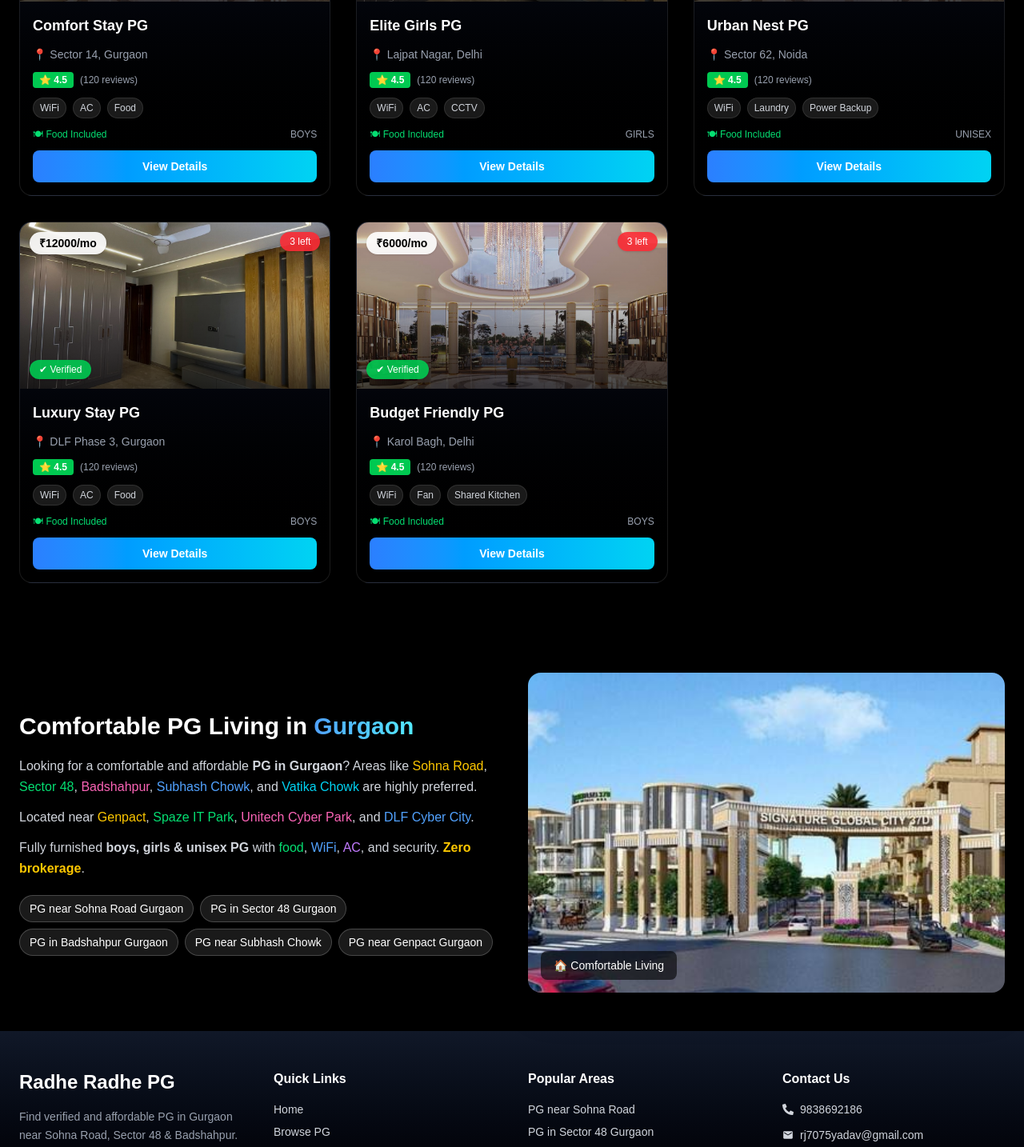
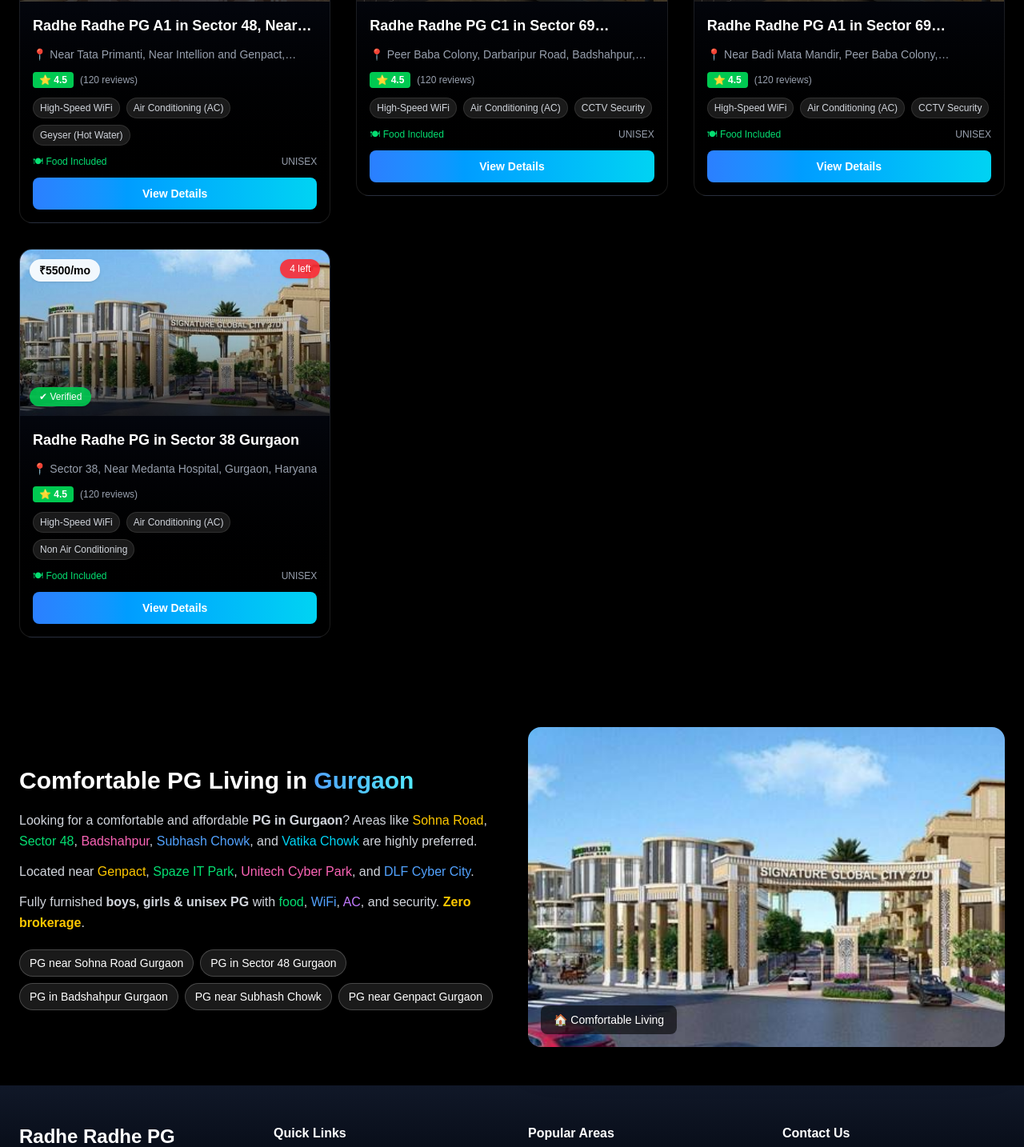
Before and after one commit to rj7075/RadheRadhe, a Next.js app in the folder client/: page /pg in a window 1280 px wide. Shown: the part 980-2414 px from the top of the page at 80% size. Built offline with nearby package versions, Linux system fonts and the light colour scheme.

Commit message:
files updated

```diff
--- a/client/src/common/About.jsx
+++ b/client/src/common/About.jsx
@@ -134,7 +134,7 @@ export default function AboutContent() {
         <p className="mt-8 text-sm text-gray-400">
           Managed by{" "}
           <span className="text-white font-medium">
-            Rao Ranjeet Yadav
+            Anil Bhaiya & Hemraj
           </span>{" "}
           — Trusted PG Owner in Gurgaon
         </p>
--- a/client/src/common/Contact.jsx
+++ b/client/src/common/Contact.jsx
@@ -65,8 +65,10 @@ export default function Contact() {
         </h1>
 
         <p className="text-gray-300 mt-4 max-w-2xl mx-auto text-sm md:text-lg">
-          Looking for the best <strong>PG in Gurgaon</strong> near Sohna Road,
-          Sector 48, or Badshahpur? Contact us directly and get instant PG options.
+  Looking for the best <strong>PG in Gurgaon</strong> across top locations like Sohna Road,
+  Sector 38, Sector 48, Sector 69 Badshahpur, Subhash Chowk, and Huda City Centre,
+  with easy access to nearby landmarks such as Medanta Hospital, Omaxe Gurgaon Mall, and major corporate hubs?
+  Contact us directly and get instant PG options.
 </p>
 
         <p className="text-sm text-gray-400 mt-3">
@@ -78,7 +80,7 @@ export default function Contact() {
       <section className="px-4 md:px-10 grid sm:grid-cols-2 md:grid-cols-3 gap-6 text-center py-10">
 
         <a
-          href="https://wa.me/919838692186"
+          href="https://wa.me/918930353588"
           className="bg-white/5 border border-white/10 backdrop-blur-lg p-6 rounded-2xl hover:shadow-2xl transition hover:-translate-y-1"
         >
           <FaWhatsapp className="text-green-400 text-3xl mx-auto mb-3" />
@@ -89,7 +91,7 @@ export default function Contact() {
         </a>
 
         <a
-          href="tel:9838692186"
+          href="tel:8930353588"
           className="bg-white/5 border border-white/10 backdrop-blur-lg p-6 rounded-2xl hover:shadow-2xl transition hover:-translate-y-1"
         >
           <FaPhoneAlt className="text-blue-400 text-3xl mx-auto mb-3" />
@@ -100,7 +102,7 @@ export default function Contact() {
         </a>
 
         <a
-          href="mailto:rj7075yadav@gmail.com"
+          href="mailto:radheradhepg54321@gmail.com"
           className="bg-white/5 border border-white/10 backdrop-blur-lg p-6 rounded-2xl hover:shadow-2xl transition hover:-translate-y-1"
         >
           <MdEmail className="text-red-400 text-3xl mx-auto mb-3" />
@@ -198,10 +200,10 @@ export default function Contact() {
   </h2>
 
  <p className="text-gray-300 text-sm md:text-base mb-6">
-      Contact us to find the best <strong>PG in Gurgaon</strong> near
-      Sohna Road, Badshahpur, Sector 48, Subhash Chowk, and Genpact.
-      We offer direct owner PG with zero brokerage and modern amenities
-      like food, WiFi, AC rooms, and security.
+  Contact us to find the best <strong>PG in Gurgaon</strong> across prime locations like
+  Sohna Road, Sector 38, Sector 48, Sector 69 Badshahpur, Subhash Chowk, and Huda City Centre,
+  with easy access to nearby landmarks such as Medanta Hospital, Omaxe Gurgaon Mall, and major corporate hubs like Genpact.
+  We offer direct owner PG with zero brokerage and modern amenities like food, WiFi, AC rooms, and security.
 </p>
 
   <h3 className="text-2xl md:text-4xl font-bold">
@@ -212,13 +214,46 @@ export default function Contact() {
     Chat with us instantly and get the best options
   </p>
 
+  {/* Buttons */}
+  <div className="flex flex-col md:flex-row gap-4 justify-center mt-6">
+
+    {/* WhatsApp 1 */}
     <a
-      href="https://wa.me/919838692186"
-      className="inline-flex items-center gap-2 bg-white text-green-600 px-8 py-3 rounded-full mt-6 font-semibold shadow-lg hover:scale-105 transition"
+      href="https://wa.me/918930353588"
+      target="_blank"
+      className="inline-flex items-center justify-center gap-2 bg-white text-green-600 px-6 py-3 rounded-full font-semibold shadow-lg hover:scale-105 transition"
     >
       <FaWhatsapp />
-      Chat on WhatsApp
+      WhatsApp 1
     </a>
+
+    {/* WhatsApp 2 */}
+    <a
+      href="https://wa.me/917297031771"
+      target="_blank"
+      className="inline-flex items-center justify-center gap-2 bg-white text-green-600 px-6 py-3 rounded-full font-semibold shadow-lg hover:scale-105 transition"
+    >
+      <FaWhatsapp />
+      WhatsApp 2
+    </a>
+
+    {/* Call 1 */}
+    <a
+      href="tel:8930353588"
+      className="inline-flex items-center justify-center gap-2 bg-green-600 text-white px-6 py-3 rounded-full font-semibold shadow-lg hover:scale-105 transition"
+    >
+      📞 Call 1
+    </a>
+
+    {/* Call 2 */}
+    <a
+      href="tel:7297031771"
+      className="inline-flex items-center justify-center gap-2 bg-green-600 text-white px-6 py-3 rounded-full font-semibold shadow-lg hover:scale-105 transition"
+    >
+      📞 Call 2
+    </a>
+
+  </div>
 
 </div>
 
--- a/client/src/common/Footer.jsx
+++ b/client/src/common/Footer.jsx
@@ -17,9 +17,8 @@ export default function Footer() {
             Radhe Radhe PG
           </h2>
           <p className="mt-4 text-sm leading-relaxed text-gray-400">
-            Find verified and affordable PG in Gurgaon near Sohna Road, Sector 48
-            & Badshahpur. Comfortable stays for boys, girls & working professionals
-            with zero brokerage.
+Find verified and affordable PG in Gurgaon across prime locations like Sector 38, Sector 48, Sector 69 Badshahpur, Sohna Road, Subhash Chowk, Huda City Centre, and near Medanta Hospital. Comfortable stays for boys, girls & working professionals with modern amenities and zero brokerage.
+
           </p>
         </div>
 
@@ -52,15 +51,21 @@ export default function Footer() {
           <div className="space-y-3 text-sm">
             <p className="flex items-center gap-2">
               <FaPhoneAlt />
-              <a href="tel:9838692186" className="hover:text-white">
-                9838692186
+              <a href="tel:8930353588" className="hover:text-white">
+                8930353588
+              </a>
+            </p>
+            <p className="flex items-center gap-2">
+              <FaPhoneAlt />
+              <a href="tel:7297031771" className="hover:text-white">
+                7297031771
               </a>
             </p>
 
             <p className="flex items-center gap-2">
               <MdEmail />
               <a href="mailto:rj7075yadav@gmail.com" className="hover:text-white">
-                rj7075yadav@gmail.com
+                radheradhepg54321@gmail.com
               </a>
             </p>
 
@@ -78,7 +83,7 @@ export default function Footer() {
 
       {/* 🔻 BOTTOM BAR */}
       <div className="border-t border-gray-800 text-center py-5 text-sm text-gray-400">
-        © {new Date().getFullYear()} Rao Ranjeet Yadav. All rights reserved.
+        © {new Date().getFullYear()} Radhe Radhe PG. All rights reserved.
       </div>
     </footer>
   );
--- a/client/src/components/CTASection.jsx
+++ b/client/src/components/CTASection.jsx
@@ -25,22 +25,41 @@ export default function CTASection() {
 
         {/* Subtext */}
         <p className="mt-4 text-gray-300 text-sm sm:text-base">
-          Stay directly with owner near{" "}
+          Stay directly with owner across top locations like{" "}
           <span className="text-blue-400">Sohna Road</span>,{" "}
-          <span className="text-green-400">Sector 48</span> &{" "}
-          <span className="text-yellow-400">Genpact</span>.
+          <span className="text-green-400">Sector 38</span>,{" "}
+          <span className="text-yellow-400">Sector 48</span>,{" "}
+          <span className="text-pink-400">Sector 69 Badshahpur</span>,{" "}
+          <span className="text-cyan-400">Subhash Chowk</span>, and near{" "}
+          <span className="text-indigo-400">Medanta Hospital</span> &{" "}
+          <span className="text-orange-400">Genpact</span>.
           No brokerage • Verified rooms • Instant booking.
         </p>
 
-        {/* 🔥 CTA BUTTON */}
-        <a
-          href="https://wa.me/919838692186"
-          target="_blank"
-          className="inline-flex items-center justify-center gap-3 mt-7 w-full sm:w-auto bg-green-500 hover:bg-green-600 text-white px-6 sm:px-8 py-3 rounded-full text-sm sm:text-lg font-semibold shadow-xl hover:scale-105 transition"
-        >
-          <FaWhatsapp className="text-xl" />
-          Chat on WhatsApp
-        </a>
+        {/* 🔥 CTA BUTTONS */}
+        <div className="flex flex-col sm:flex-row gap-4 justify-center mt-7">
+
+          {/* WhatsApp 1 */}
+          <a
+            href="https://wa.me/918930353588"
+            target="_blank"
+            className="inline-flex items-center justify-center gap-3 w-full sm:w-auto bg-green-500 hover:bg-green-600 text-white px-6 sm:px-8 py-3 rounded-full text-sm sm:text-lg font-semibold shadow-xl hover:scale-105 transition"
+          >
+            <FaWhatsapp className="text-xl" />
+            Chat on WhatsApp 1
+          </a>
+
+          {/* WhatsApp 2 */}
+          <a
+            href="https://wa.me/917297031771"
+            target="_blank"
+            className="inline-flex items-center justify-center gap-3 w-full sm:w-auto bg-green-500 hover:bg-green-600 text-white px-6 sm:px-8 py-3 rounded-full text-sm sm:text-lg font-semibold shadow-xl hover:scale-105 transition"
+          >
+            <FaWhatsapp className="text-xl" />
+            Chat on WhatsApp 2
+          </a>
+
+        </div>
 
         {/* Trust Line */}
         <p className="text-xs text-gray-400 mt-4">
--- a/client/src/components/WhyUs.jsx
+++ b/client/src/components/WhyUs.jsx
@@ -71,7 +71,7 @@ export default function WhyUs() {
 
         {/* 🔥 Trust Line */}
         <p className="mt-10 text-sm text-gray-400">
-          Managed by <span className="text-white font-medium">Rao Ranjeet Yadav</span> • Trusted PG Owner in Gurgaon
+          Managed by <span className="text-white font-medium">Anil Bhaiya & Hemraj</span> • Trusted PG Owner in Gurgaon
         </p>
 
       </div>
--- a/client/src/data/pgs.json
+++ b/client/src/data/pgs.json
@@ -1,107 +1,249 @@
 [
   {
   "id": 1,
-    "name": "Comfort Stay PG",
-    "slug": "comfort-stay-pg-gurgaon",
+  "name": "Radhe Radhe PG A1 in Sector 48, Near Sector 72 Gurgaon",
+  "slug": "radhe-radhe-pg-a1-sector-48-gurgaon",
   "city": "Gurgaon",
-    "address": "Sector 14, Gurgaon",
-    "price": 8000,
-    "gender": "boys",
-    "amenities": ["WiFi", "AC", "Food", "Laundry"],
+  "address": "Near Tata Primanti, Near Intellion and Genpact, Sector 48, Near Sector 72 Gurgaon, Haryana",
+  "price": 7000,
+  "gender": "unisex",
+  "amenities": [
+    "High-Speed WiFi",
+    "Air Conditioning (AC)",
+    "Geyser (Hot Water)",
+    "Fully Furnished Rooms",
+    "Bed with Mattress",
+    "Wardrobe (Almirah)",
+    "Washing Machine",
+    "RO Water Purifier",
+    "Refrigerator",
+    "Bike Parking",
+    "Car Parking",
+    "CCTV Security",
+    "24/7 Power Backup",
+    "Lift Facility",
+    "Daily Housekeeping",
+    "Attached Bathroom",
+    "Shared Kitchen Access",
+    "3-Time Meals (Breakfast, Lunch, Dinner)"
+  ],
   "latitude": 28.4595,
   "longitude": 77.0266,
-    "images": ["/img1.jpg", "/img2.jpg","/img3.jpg","/img4.jpg"],
-    "description": "Fully furnished PG with AC, WiFi & meals included.",
-    "phone": "9876543210",
+  "images": [
+    "/img1.jpg",
+    "/img2.jpg",
+    "/img3.jpg",
+    "/img4.jpg"
+  ],
+  "description": "Radhe Radhe PG in Sector 48 Gurgaon offers fully furnished rooms for boys with modern amenities like AC, high-speed WiFi, attached bathrooms, and 3-time meals. The property includes CCTV security, power backup, daily cleaning, and parking facilities. Located near major markets, metro stations, and hospitals, this PG is ideal for students and working professionals seeking affordable and comfortable accommodation in Gurgaon.",
+  "phone1": "7297031771",
+  "phone2":"8930353588",
   "rating": 4.5,
   "reviews": 120,
   "availableBeds": 3,
   "deposit": 2000,
   "foodIncluded": true,
-    "nearby": ["Metro Station", "Market", "Hospital"]
+  "nearby": [
+    "Tata Housing Primanti",
+    "Near Genpact",
+    "Near JMD",
+    "Near Vatika Chowk",
+    "Near Subash Chowk",
+    "Near Spinny",
+    "Near Intellion Edge Gurgaon",
+    "Tatvam Vilas",
+    "Bestech Business Tower",
+    "Huda City Centre Metro Station",
+    "Local Market & Grocery Stores",
+    "Hospitals & Clinics",
+    "Schools & Coaching Centers",
+    "Restaurants & Cafes"
+  ]
 },
   {
   "id": 2,
-    "name": "Elite Girls PG",
-    "slug": "elite-girls-pg-delhi",
-    "city": "Delhi",
-    "address": "Lajpat Nagar, Delhi",
-    "price": 9500,
-    "gender": "girls",
-    "amenities": ["WiFi", "AC", "CCTV", "Food"],
+  "name": "Radhe Radhe PG C1 in Sector 69 Badshahpur Gurgaon",
+  "slug": "radhe-radhe-pg-sector-69-badshahpur-gurgaon",
+  "city": "Gurgaon",
+  "address": "Peer Baba Colony, Darbaripur Road, Badshahpur, Sector 69, Gurgaon, Haryana",
+  "price": 6500,
+  "gender": "unisex",
+  "amenities": [
+    "High-Speed WiFi",
+    "Air Conditioning (AC)",
+    "CCTV Security",
+    "24/7 Power Backup",
+    "Geyser (Hot Water)",
+    "Fully Furnished Rooms",
+    "Bed with Mattress",
+    "Wardrobe (Almirah)",
+    "Washing Machine",
+    "RO Water Purifier",
+    "Refrigerator",
+    "Bike Parking",
+    "Car Parking",
+    "Daily Housekeeping",
+    "Attached Bathroom",
+    "Shared Kitchen Access",
+    "3-Time Meals (Breakfast, Lunch, Dinner)"
+  ],
   "latitude": 28.5672,
   "longitude": 77.2433,
-    "images": ["/img5.jpg", "/img6.jpg","/img7.jpg","/img8.jpg"],
-    "description": "Safe and secure girls PG with CCTV and meals.",
-    "phone": "9812345678",
+  "images": [
+    "/img5.jpg",
+    "/img6.jpg",
+    "/img7.jpg",
+    "/img8.jpg"
+  ],
+  "description": "Radhe Radhe PG C1 in Sector 69 Badshahpur Gurgaon offers affordable and fully furnished accommodation for boys and girls. Located on Darbaripur Road near Peer Baba Colony and Kabaddi Ground, this PG provides modern amenities like AC rooms, high-speed WiFi, CCTV security, power backup, and 3-time meals. Ideal for students and working professionals, the property is well-connected to Sohna Road, major corporate hubs, markets, hospitals, and public transport.",
+  "phone2":"8930353588",
+  "phone1": "7297031771",
   "rating": 4.5,
   "reviews": 120,
   "availableBeds": 3,
   "deposit": 2000,
   "foodIncluded": true,
-    "nearby": ["Metro Station", "Market", "Hospital"]
+  "nearby": [
+    "Badshahpur Market",
+    "Tulip Chowk",
+    "Sohna Road",
+    "Near Genpact",
+    "Near JMD",
+    "Near Vatika Chowk",
+    "Near Subash Chowk",
+    "Near Spinny",
+    "Omaxe Gurgaon Mall",
+    "Vatika Business Park",
+    "Medanta Medicity Hospital",
+    "Subhash Chowk",
+    "Kabaddi Ground Darbaripur",
+    "Local Grocery Stores & ATMs",
+    "Schools & Coaching Institutes"
+  ]
 },
   {
   "id": 3,
-    "name": "Urban Nest PG",
-    "slug": "urban-nest-pg-noida",
-    "city": "Noida",
-    "address": "Sector 62, Noida",
-    "price": 7000,
+  "name": "Radhe Radhe PG A1 in Sector 69 Badshahpur Gurgaon",
+  "slug": "radhe-radhe-pg-a1-sector-69-badshahpur-darbaripur-road-gurgaon",
+  "city": "Gurgaon",
+  "address": "Near Badi Mata Mandir, Peer Baba Colony, Darbaripur Road, Badshahpur, Sector 69, Gurgaon, Haryana",
+  "price": 6500,
   "gender": "unisex",
-    "amenities": ["WiFi", "Laundry", "Power Backup"],
-    "latitude": 28.6280,
-    "longitude": 77.3649,
-    "images": ["/img1.jpg", "/img2.jpg","/img3.jpg","/img4.jpg"],
-    "description": "Affordable PG near IT offices with all basic amenities.",
-    "phone": "9898989898",
+  "amenities": [
+    "High-Speed WiFi",
+    "Air Conditioning (AC)",
+    "CCTV Security",
+    "24/7 Power Backup",
+    "Geyser (Hot Water)",
+    "Fully Furnished Rooms",
+    "Bed with Mattress",
+    "Wardrobe (Almirah)",
+    "Washing Machine",
+    "RO Water Purifier",
+    "Refrigerator",
+    "Bike Parking",
+    "Car Parking",
+    "Lift Facility",
+    "Daily Housekeeping",
+    "Attached Bathroom",
+    "Shared Kitchen Access",
+    "3-Time Meals (Breakfast, Lunch, Dinner)"
+  ],
+  "latitude": 28.5672,
+  "longitude": 77.2433,
+  "images": [
+    "/img5.jpg",
+    "/img6.jpg",
+    "/img7.jpg",
+    "/img8.jpg"
+  ],
+  "description": "Radhe Radhe PG A1 in Sector 69 Badshahpur Gurgaon offers affordable and fully furnished PG accommodation for boys and girls near Badi Mata Mandir on Darbaripur Road. This unisex PG features AC rooms, high-speed WiFi, CCTV security, 24/7 power backup, attached bathrooms, and 3-time meals. Ideal for students and working professionals, the property is well-connected to Sohna Road, Subhash Chowk, and major business hubs, with easy access to markets, hospitals, and public transport.",
+  "phone1":"8930353588",
+  "phone2": "7297031771",
   "rating": 4.5,
   "reviews": 120,
   "availableBeds": 3,
   "deposit": 2000,
   "foodIncluded": true,
-    "nearby": ["Metro Station", "Market", "Hospital"]
+  "nearby": [
+    "Badi Mata Mandir",
+    "Badshahpur Market",
+    "Sohna Road",
+    "Tulip Chowk",
+    "Near Airia Mall",
+    "Near Genpact",
+    "Near JMD",
+    "Near Vatika Chowk",
+    "Near Subash Chowk",
+    "Near Spinny",
+    "Omaxe Gurgaon Mall",
+    "Vatika Business Park",
+    "Medanta Medicity Hospital",
+    "Subhash Chowk",
+    "Kabaddi Ground Darbaripur",
+    "Local Grocery Stores & ATMs",
+    "Schools & Coaching Institutes",
+    "Restaurants & Cafes"
+  ]
 },
   {
   "id": 4,
-    "name": "Luxury Stay PG",
-    "slug": "luxury-stay-pg-gurgaon",
+  "name": "Radhe Radhe PG in Sector 38 Gurgaon",
+  "slug": "radhe-radhe-pg-sector-38-gurgaon",
   "city": "Gurgaon",
-    "address": "DLF Phase 3, Gurgaon",
-    "price": 12000,
-    "gender": "boys",
-    "amenities": ["WiFi", "AC", "Food", "Gym", "Housekeeping"],
-    "latitude": 28.4949,
-    "longitude": 77.0890,
-    "images": ["/img5.jpg", "/img6.jpg","/img7.jpg","/img8.jpg"],
-    "description": "Premium PG with gym and housekeeping services.",
-    "phone": "9123456780",
+  "address": "Sector 38, Near Medanta Hospital, Gurgaon, Haryana",
+  "price": 5500,
+  "gender": "unisex",
+  "amenities": [
+    "High-Speed WiFi",
+    "Air Conditioning (AC)",
+    "Non Air Conditioning",
+    "Geyser (Hot Water)",
+    "Fully Furnished Rooms",
+    "Bed with Mattress",
+    "Wardrobe (Almirah)",
+    "Washing Machine",
+    "RO Water Purifier",
+    "Refrigerator",
+    "Bike Parking",
+    "Car Parking",
+    "CCTV Security",
+    "24/7 Power Backup",
+    "Daily Housekeeping",
+    "Attached Bathroom",
+    "Shared Kitchen Access",
+    "3-Time Meals (Breakfast, Lunch, Dinner)"
+  ],
+  "latitude": 28.4220,
+  "longitude": 77.0400,
+  "images": [
+    "/img4.jpg",
+    "/img5.jpg",
+    "/img6.jpg",
+    "/img7.jpg"
+  ],
+  "description": "Radhe Radhe PG in Sector 38 Gurgaon offers affordable and comfortable PG accommodation starting at ₹5500. Located near Medanta Hospital, this PG provides fully furnished rooms with AC, high-speed WiFi, attached bathrooms, and 3-time meals. With facilities like CCTV security, power backup, daily housekeeping, and parking, it is ideal for students and working professionals. The property is well-connected to Huda City Centre, Sohna Road, and major corporate hubs.",
+  "phone2":"8930353588",
+  "phone1": "7297031771",
   "rating": 4.5,
   "reviews": 120,
-    "availableBeds": 3,
+  "availableBeds": 4,
   "deposit": 2000,
   "foodIncluded": true,
-    "nearby": ["Metro Station", "Market", "Hospital"]
-    },
-  {
-    "id": 5,
-    "name": "Budget Friendly PG",
-    "slug": "budget-pg-delhi",
-    "city": "Delhi",
-    "address": "Karol Bagh, Delhi",
-    "price": 6000,
-    "gender": "boys",
-    "amenities": ["WiFi", "Fan", "Shared Kitchen"],
-    "latitude": 28.6519,
-    "longitude": 77.1909,
-    "images": ["/img1.jpg", "/img2.jpg","/img3.jpg","/img4.jpg"],
-    "description": "Affordable PG option for students and working professionals.",
-    "phone": "9000000001",
-    "rating": 4.5,
-    "reviews": 120,
-    "availableBeds": 3,
-    "deposit": 2000,
-    "foodIncluded": true,
-    "nearby": ["Metro Station", "Market", "Hospital"]
+  "nearby": [
+    "Medanta - The Medicity Hospital",
+    "Subhash Chowk",
+    "Near Rajiv Chowk",
+    "Huda City Centre Metro Station",
+    "Sohna Road",
+    "Candor Techspace",
+    "Near Wipro Capgemini IT",
+    "Omaxe Gurgaon Mall",
+    "Local Market & Grocery Stores",
+    "Restaurants & Cafes",
+    "Schools & Coaching Centers",
+    "Corporate Offices & Business Parks",
+    "Banks & ATMs"
+  ]
 }
 ]
```
Lines whose indentation alone changed are shown as unchanged.
